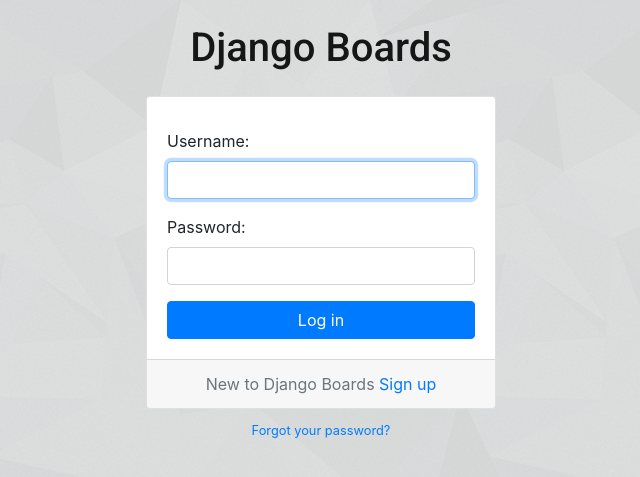
After one commit to ricardokruger/django-boards, a Django app: page /login/ in a window 1280 px wide. The commit adds this page. Shown: the top 477 px of the page, without its empty margins (319-959 px from the left). Run offline with Django 3.2, Linux system fonts and the light colour scheme; some libraries are stand-ins or nearby versions.

Commit message:
Login screen

```diff
--- /dev/null
+++ b/boards/templatetags/form_tags.py
@@ -0,0 +1,17 @@
+from django import template
+
+register = template.Library()
+
+@register.filter
+def field_type(bound_field):
+    return bound_field.field.widget.__class__.__name__
+
+@register.filter
+def input_class(bound_field):
+    css_class = ''
+    if bound_field.form.is_bound:
+        if bound_field.errors:
+            css_class = 'is-invalid'
+        elif field_type(bound_field) != 'PasswordInput':
+            css_class = 'is-valid'
+    return 'form-control {}'.format(css_class)
--- a/myproject/settings.py
+++ b/myproject/settings.py
@@ -138,3 +138,4 @@ STATICFILES_DIRS = [
 DEFAULT_AUTO_FIELD = 'django.db.models.BigAutoField'
 
 LOGOUT_REDIRECT_URL = 'home'
+LOGIN_REDIRECT_URL = 'home'
--- a/myproject/urls.py
+++ b/myproject/urls.py
@@ -23,6 +23,7 @@ from boards import views
 urlpatterns = [
     path('', views.home, name='home'),
     path('signup/', accounts_views.signup, name='signup'),
+    path('login/', auth_views.LoginView.as_view(template_name='login.html'), name='login'),
     path('logout/', auth_views.LogoutView.as_view(), name='logout'),
     re_path(r'^boards/(?P<pk>\d+)/$', views.board_topics, name='board_topics'),
     re_path(r'^boards/(?P<pk>\d+)/new/$', views.new_topic, name='new_topic'),
--- a/templates/base.html
+++ b/templates/base.html
@@ -37,7 +37,7 @@
                 </ul>
             {% else %}
                 <form class="form-inline ml-auto">
-                    <a href="#" class="btn btn-outline-secondary">Log in</a>
+                    <a href="{% url 'login' %}" class="btn btn-outline-secondary">Log in</a>
                     <a href="{% url 'signup' %}" class="btn btn-primary ml-2">Sign up</a>
                 </form>
             {% endif %}
--- /dev/null
+++ b/templates/base_accounts.html
@@ -0,0 +1,17 @@
+{% extends 'base.html' %}
+
+{% load static %}
+
+{% block stylesheet %}
+  <link rel="stylesheet" href="{% static 'css/accounts.css' %}">
+{% endblock %}
+
+{% block body %}
+  <div class="container">
+    <h1 class="text-center logo my-4">
+      <a href="{% url 'home' %}">Django Boards</a>
+    </h1>
+    {% block content %}
+    {% endblock %}
+  </div>
+{% endblock %}
--- a/templates/includes/form.html
+++ b/templates/includes/form.html
@@ -1,26 +1,22 @@
-{% load widget_tweaks %}
+{% load form_tags widget_tweaks %}
+
+{% if form.non_field_errors %}
+  <div class="alert alert-danger" role="alert">
+    {% for error in form.non_field_errors %}
+      <p{% if forloop.last %} class="mb-0"{% endif %}>{{ error }}</p>
+    {% endfor %}
+  </div>
+{% endif %}
 
 {% for field in form %}
   <div class="form-group">
     {{ field.label_tag }}
-
-    {% if form.is_bound %}
-
-        {% if field.errors %}
-            {% render_field field class="form-control is-invalid" %}
+    {% render_field field class=field|input_class %}
     {% for error in field.errors %}
       <div class="invalid-feedback">
         {{ error }}
       </div>
     {% endfor %}
-        {% else %}
-            {% render_field field class="form-control is-valid" %}
-        {% endif %}
-
-    {% else %}
-        {% render_field field class="form-control" %}
-    {% endif %}
-
     {% if field.help_text %}
       <small class="form-text text-muted">
         {{ field.help_text|safe }}
--- /dev/null
+++ b/templates/login.html
@@ -0,0 +1,29 @@
+{% extends 'base_accounts.html' %}
+
+{% block title %}Log in to Django Boards{% endblock %}
+
+{% block content %}
+    <div class="row justify-content-center">
+        <div class="col-lg-4 col-md-6 col-sm-8">
+            <div class="card">
+                <div class="card-body">
+                    <h3 class="card-title"></h3>
+                    <form method="post" novalidate>
+                        {% csrf_token %}
+                        {% include 'includes/form.html' %}
+                        <button type="submit" class="btn btn-primary btn-block">Log in</button>
+                    </form>
+                </div>
+                <div class="card-footer text-muted text-center">
+                    New to Django Boards <a href="{% url 'signup' %}">Sign up</a>
+                </div>
+            </div>
+            <div class="text-center py-2">
+                <small>
+                    <a href="#" class="text-mutted">Forgot your password?</a>
+                </small>
+            </div>
+        </div>
+    </div>
+
+{% endblock %}
```
Also changed, not shown: boards/tests/test_templatetags.py (added, +31 -0 lines), boards/tests/test_views.py (renamed from boards/tests.py, +3 -3 lines), templates/signup.html (+4 -13 lines), boards/templatetags/__init__.py (added), boards/tests/__init__.py (added). Lines whose indentation alone changed are shown as unchanged.
